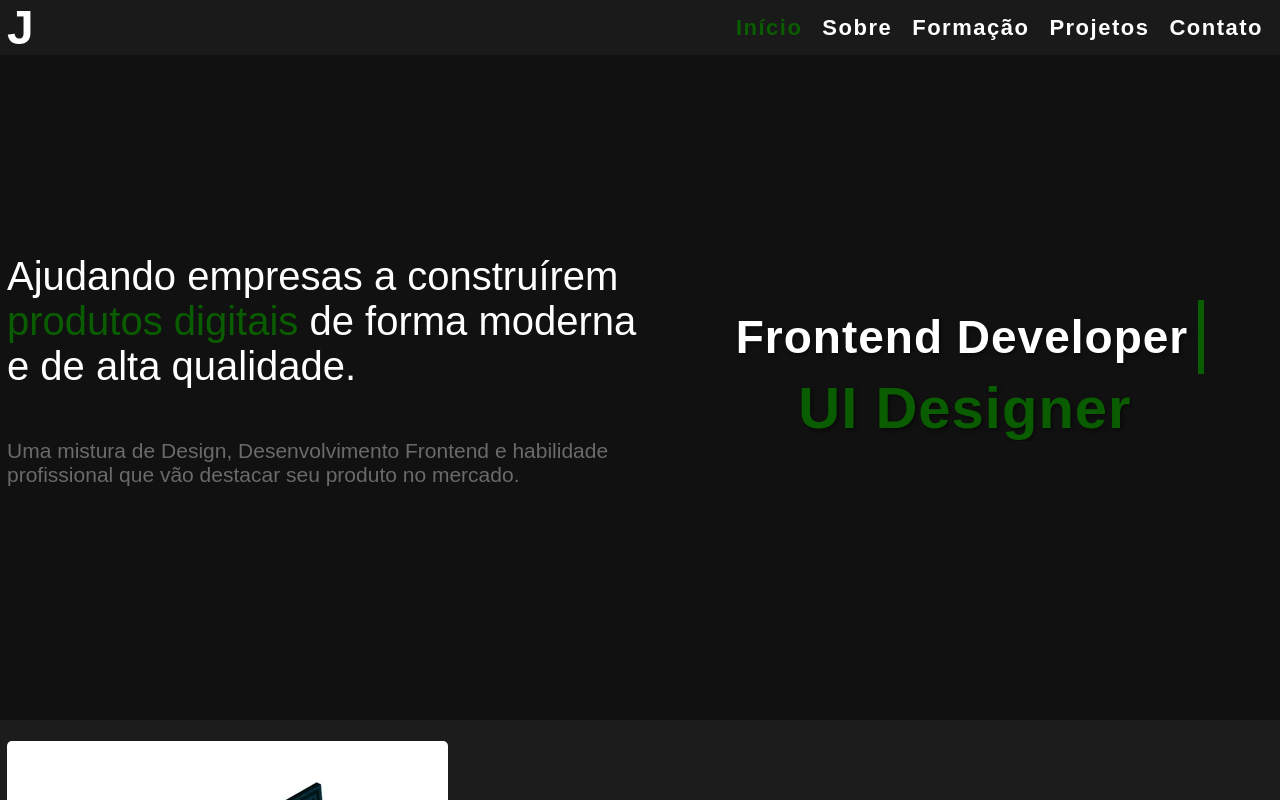
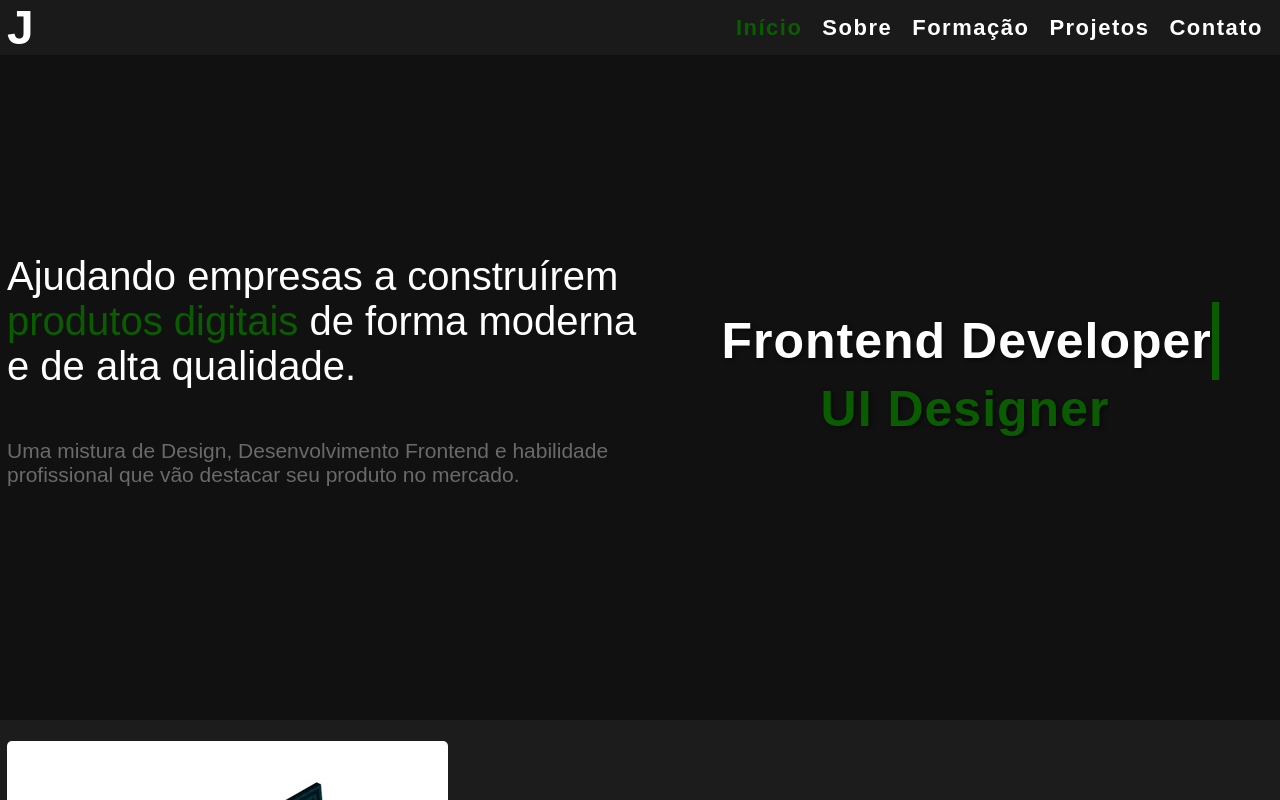
Before and after one commit to jaksonluan/portifoliodev, a plain HTML site: page index.html in a window 1280 px wide. Drawn offline with Linux system fonts and the light colour scheme; a web font is replaced by a local one.

```diff
--- a/assets/style.css
+++ b/assets/style.css
@@ -213,7 +213,7 @@ h1 {
 }
 
 .nick  {
-    font-size: 58px;
+    font-size: 50px;
     animation: slideIn 3s ease infinite;
     animation-direction: alternate;
     animation-delay: 2s;
@@ -230,9 +230,9 @@ h1 {
 
 h1.nick2 {
     padding: 10px;
-    max-width: 600px;
+    max-width: 480px;
     font-weight: 600;
-    font-size: 46px;
+    font-size: 50px;
     display: inline-block;
     overflow: hidden;
     white-space: nowrap;
```
